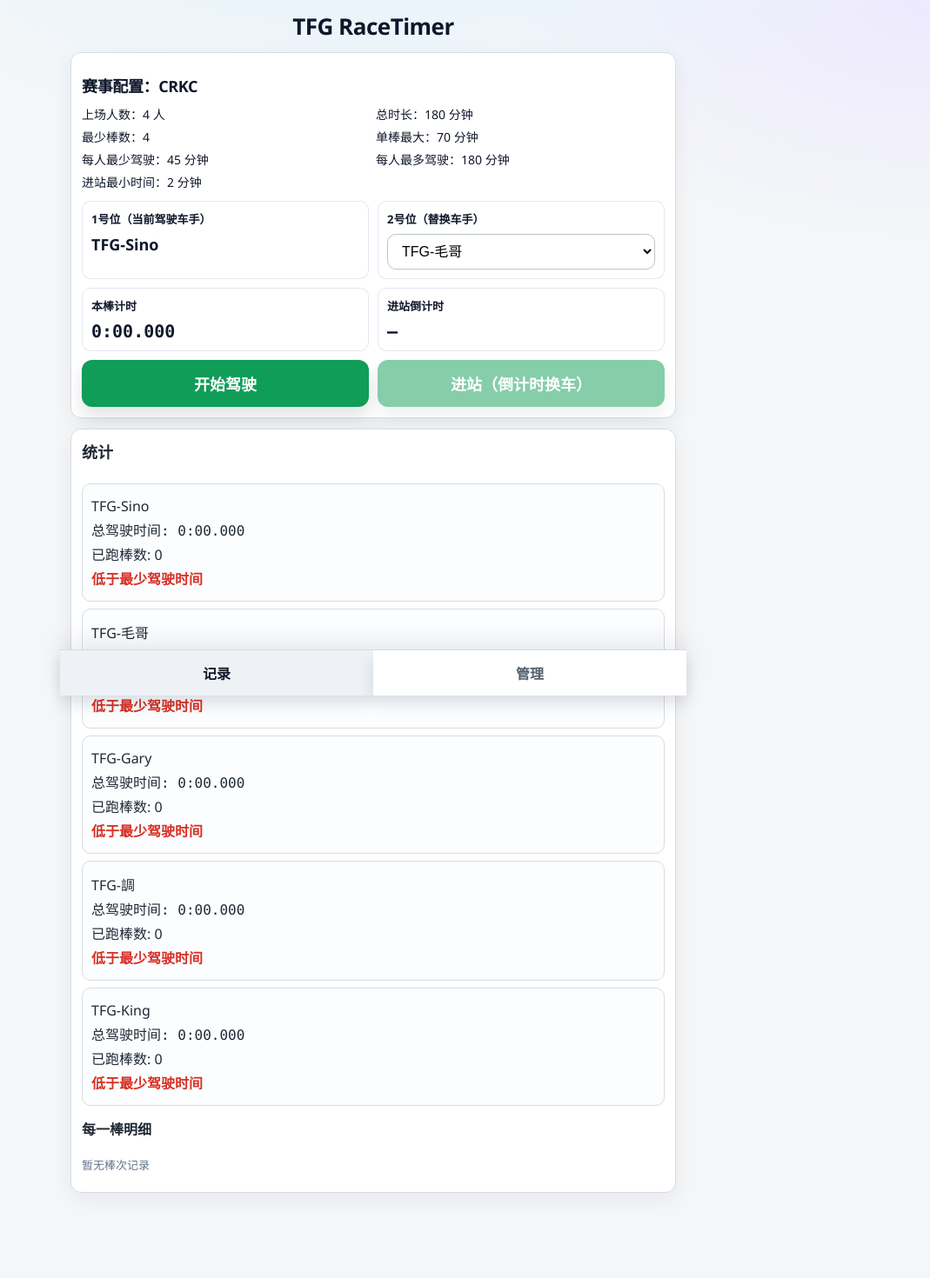
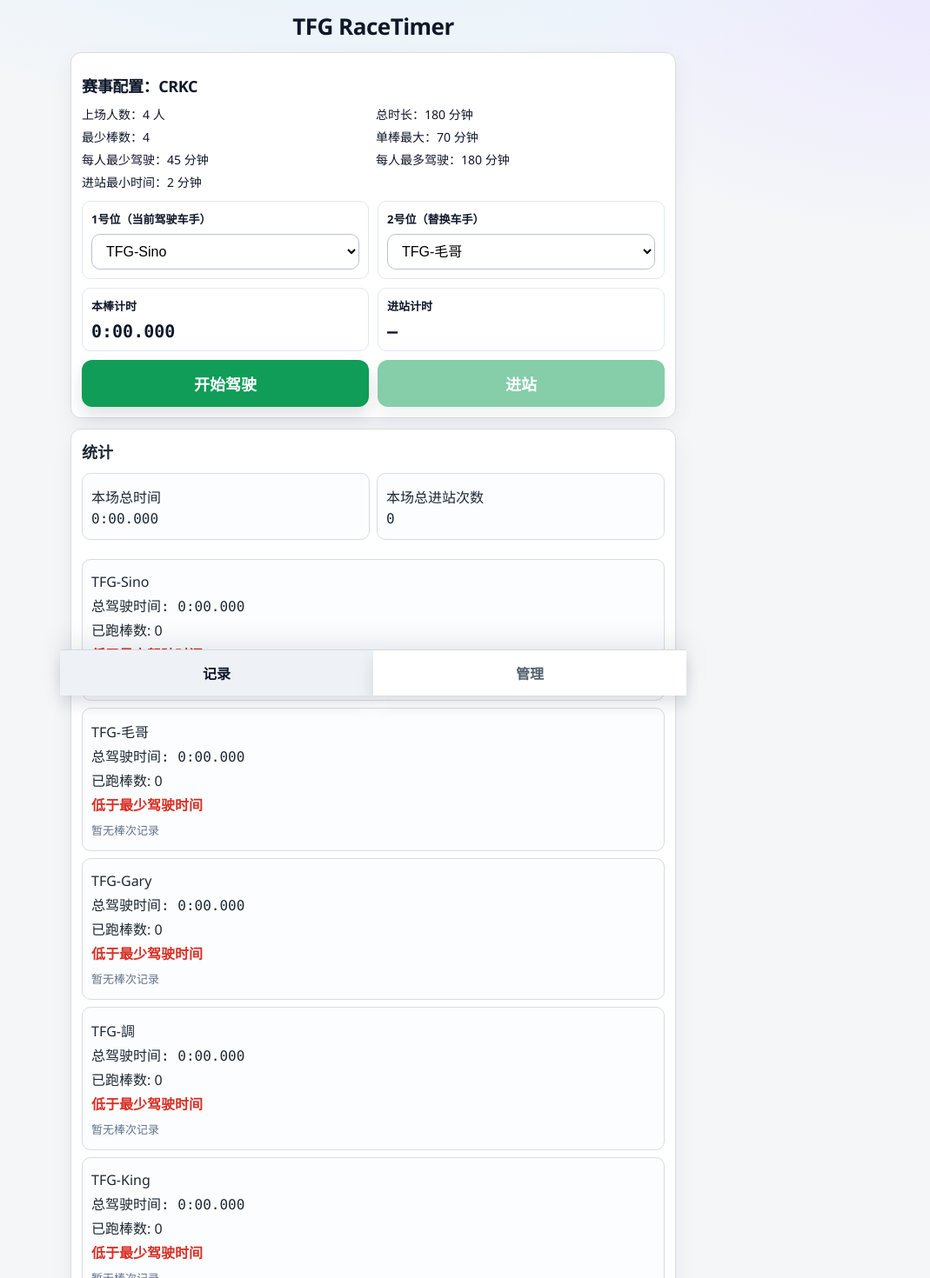
Before and after one commit to Wenuan7/racetimer, a React (Vite) app: page / in a window 1280 px wide. Shown: the top 1470 px of the page at 87% size, without its empty margins (211-1280 px from the left). Built offline with nearby package versions, Linux system fonts and the light colour scheme.

Commit message:
改为正计时

```diff
--- a/src/App.tsx
+++ b/src/App.tsx
@@ -16,6 +16,7 @@ type Stint = {
   startTime: number
   endTime: number
   duration: number
+  pitDuration: number | null
 }
 
 // 赛事规则
@@ -47,16 +48,11 @@ type AppState = {
   // 比赛开始时间（用于计算赛事剩余时间）
   raceStartTime: number | null
 
-  // 记录页：进站换车倒计时
-  pitEndTime: number | null
+  // 记录页：进站换车正计时
+  pitStartTime: number | null
   pitPrevDriverId: string | null
   pitNextDriverId: string | null
-
-  // 进站取消后：倒计时时间仍保留但不会触发换车（无意义计时）
-  pitCancelled: boolean
-
-  // 进站开始后：本棒计时暂停展示的毫秒值
-  stintPausedMs: number | null
+  pitStintIndex: number | null
 
   alerts: {
     minDriveWarnedDriverIds: string[]
@@ -89,8 +85,7 @@ type Action =
   | { type: 'MARK_MAX_STINT_WARNED' }
   | { type: 'MARK_MAX_DRIVER_WARNED'; driverId: string }
   | { type: 'START_PIT'; now: number }
-  | { type: 'FINISH_PIT'; pitEndTime: number }
-  | { type: 'CANCEL_PIT'; now: number }
+  | { type: 'END_PIT'; now: number }
 
 const STORAGE_KEY = 'kart-endurance-mvp-state'
 const PERSIST_VERSION = 4
@@ -143,12 +138,10 @@ const defaultState: AppState = {
   replacementDriverId: 'driver-2',
   activeStintStartTime: null,
   raceStartTime: null,
-  pitEndTime: null,
+  pitStartTime: null,
   pitPrevDriverId: null,
   pitNextDriverId: null,
-
-  pitCancelled: false,
-  stintPausedMs: null,
+  pitStintIndex: null,
 
   alerts: {
     minDriveWarnedDriverIds: [],
@@ -238,6 +231,7 @@ function normalizeState(raw: unknown): AppState {
           startTime: finiteNum(s.startTime, 0),
           endTime: finiteNum(s.endTime, 0),
           duration: Math.max(0, duration),
+          pitDuration: typeof s.pitDuration === 'number' ? Math.max(0, finiteNum(s.pitDuration, 0)) : null,
         }
       })
     : []
@@ -262,16 +256,10 @@ function normalizeState(raw: unknown): AppState {
     raceStartTime = Math.min(...stints.map((s) => s.startTime))
   }
 
-  const pitEndTime = typeof (obj as any).pitEndTime === 'number' ? ((obj as any).pitEndTime as number) : null
+  const pitStartTime = typeof (obj as any).pitStartTime === 'number' ? ((obj as any).pitStartTime as number) : null
   const pitPrevDriverId = typeof (obj as any).pitPrevDriverId === 'string' ? ((obj as any).pitPrevDriverId as string) : null
   const pitNextDriverId = typeof (obj as any).pitNextDriverId === 'string' ? ((obj as any).pitNextDriverId as string) : null
-
-  const pitCancelled = typeof (obj as any).pitCancelled === 'boolean' ? ((obj as any).pitCancelled as boolean) : false
-
-  const stintPausedMs =
-    typeof (obj as any).stintPausedMs === 'number'
-      ? Math.max(0, (obj as any).stintPausedMs as number)
-      : null
+  const pitStintIndex = typeof (obj as any).pitStintIndex === 'number' ? Math.max(0, Math.floor((obj as any).pitStintIndex as number)) : null
 
   const alertsRaw = (obj as any).alerts
   const alerts = {
@@ -347,11 +335,10 @@ function normalizeState(raw: unknown): AppState {
     replacementDriverId: finalReplacementDriverId,
     activeStintStartTime,
     raceStartTime,
-    pitEndTime,
+    pitStartTime,
     pitPrevDriverId,
     pitNextDriverId,
-    pitCancelled,
-    stintPausedMs,
+    pitStintIndex,
     alerts,
   }
 }
@@ -450,7 +437,7 @@ function reducer(state: AppState, action: Action): AppState {
 
       // 如果正在驾驶且删除了当前车手，则清空进程
       const activeStintStartTime = state.currentDriverId === action.id ? null : state.activeStintStartTime
-      const pitEndTime = state.pitPrevDriverId === action.id || state.pitNextDriverId === action.id ? null : state.pitEndTime
+      const pitStartTime = state.pitPrevDriverId === action.id || state.pitNextDriverId === action.id ? null : state.pitStartTime
 
       return applyTeamLimit({
         ...state,
@@ -459,11 +446,10 @@ function reducer(state: AppState, action: Action): AppState {
         currentDriverId: nextCurrent,
         replacementDriverId: nextReplacement,
         activeStintStartTime,
-        pitEndTime,
-        pitPrevDriverId: pitEndTime ? state.pitPrevDriverId : null,
-        pitNextDriverId: pitEndTime ? state.pitNextDriverId : null,
-        pitCancelled: pitEndTime ? state.pitCancelled : false,
-        stintPausedMs: pitEndTime ? state.stintPausedMs : null,
+        pitStartTime,
+        pitPrevDriverId: pitStartTime ? state.pitPrevDriverId : null,
+        pitNextDriverId: pitStartTime ? state.pitNextDriverId : null,
+        pitStintIndex: pitStartTime ? state.pitStintIndex : null,
       })
     }
 
@@ -497,11 +483,10 @@ function reducer(state: AppState, action: Action): AppState {
         stints: [],
         activeStintStartTime: null,
         raceStartTime: null,
-        pitEndTime: null,
+        pitStartTime: null,
         pitPrevDriverId: null,
         pitNextDriverId: null,
-        pitCancelled: false,
-        stintPausedMs: null,
+        pitStintIndex: null,
         alerts: {
           minDriveWarnedDriverIds: [],
           maxStintWarned: false,
@@ -526,6 +511,7 @@ function reducer(state: AppState, action: Action): AppState {
         startTime: state.activeStintStartTime,
         endTime: action.now,
         duration,
+        pitDuration: null,
       }
       return {
         ...state,
@@ -540,11 +526,10 @@ function reducer(state: AppState, action: Action): AppState {
         stints: [],
         activeStintStartTime: null,
         raceStartTime: null,
-        pitEndTime: null,
+        pitStartTime: null,
         pitPrevDriverId: null,
         pitNextDriverId: null,
-        pitCancelled: false,
-        stintPausedMs: null,
+        pitStintIndex: null,
         alerts: {
           minDriveWarnedDriverIds: [],
           maxStintWarned: false,
@@ -580,75 +565,51 @@ function reducer(state: AppState, action: Action): AppState {
 
     case 'START_PIT': {
       if (state.activeStintStartTime === null) return state
-      if (state.pitEndTime !== null && !state.pitCancelled) return state
-      const nextEvent = getSelectedEvent(state)
-      const pitDurationMs = Math.max(0, Math.floor(nextEvent.minPitTimeMinutes * 60000))
+      if (state.pitStartTime !== null) return state
       const now = action.now
 
-      // 先结束当前车手驾驶
       const duration = Math.max(0, now - state.activeStintStartTime)
       const stint: Stint = {
         driverId: state.currentDriverId,
         startTime: state.activeStintStartTime,
         endTime: now,
         duration,
+        pitDuration: null,
       }
 
-      if (pitDurationMs <= 0) {
-        // 立即换车：结束当前 stint 并立刻开启新 stint
-        return {
-          ...state,
-          stints: [...state.stints, stint],
-          currentDriverId: state.replacementDriverId,
-          replacementDriverId: state.currentDriverId,
-          activeStintStartTime: now,
-          pitEndTime: null,
-          pitPrevDriverId: null,
-          pitNextDriverId: null,
-          pitCancelled: false,
-          stintPausedMs: null,
-        }
-      }
+      const nextStints = [...state.stints, stint]
+      const pitStintIndex = nextStints.length - 1
 
       return {
         ...state,
-        stints: [...state.stints, stint],
+        stints: nextStints,
         activeStintStartTime: null,
-        pitEndTime: now + pitDurationMs,
+        pitStartTime: now,
         pitPrevDriverId: state.currentDriverId,
         pitNextDriverId: state.replacementDriverId,
-        pitCancelled: false,
-        stintPausedMs: duration,
+        pitStintIndex,
       }
     }
 
-    case 'FINISH_PIT': {
-      if (state.pitEndTime === null) return state
-      if (state.pitCancelled) return state
+    case 'END_PIT': {
+      if (state.pitStartTime === null) return state
       if (!state.pitPrevDriverId || !state.pitNextDriverId) return state
-      const end = action.pitEndTime
+      const end = action.now
+      const pitDuration = Math.max(0, end - state.pitStartTime)
+      let nextStints = state.stints
+      if (state.pitStintIndex !== null && state.stints[state.pitStintIndex]) {
+        nextStints = state.stints.map((s, idx) => (idx === state.pitStintIndex ? { ...s, pitDuration } : s))
+      }
       return {
         ...state,
+        stints: nextStints,
         currentDriverId: state.pitNextDriverId,
         replacementDriverId: state.pitPrevDriverId,
         activeStintStartTime: end,
-        pitEndTime: null,
+        pitStartTime: null,
         pitPrevDriverId: null,
         pitNextDriverId: null,
-        pitCancelled: false,
-        stintPausedMs: null,
-      }
-    }
-
-    case 'CANCEL_PIT': {
-      if (state.pitEndTime === null) return state
-      if (state.pitCancelled) return state
-      // 取消换车：不触发 FINISH_PIT，但倒计时“时间仍存在”（无意义计时）
-      return {
-        ...state,
-        activeStintStartTime: action.now,
-        pitCancelled: true,
-        stintPausedMs: null,
+        pitStintIndex: null,
       }
     }
 
@@ -684,14 +645,6 @@ export default function App() {
       // ignore
     }
   }, [state])
-
-  // 自动完成进站倒计时
-  useEffect(() => {
-    if (state.pitEndTime === null) return
-    if (now < state.pitEndTime) return
-    if (state.pitCancelled) return
-    dispatch({ type: 'FINISH_PIT', pitEndTime: state.pitEndTime })
-  }, [now, state.pitEndTime, state.pitCancelled])
 
   const selectedEvent = useMemo(() => getSelectedEvent(state), [state])
 
@@ -734,11 +687,12 @@ export default function App() {
 
   // 统计：由 stints 聚合
   const driverStats = useMemo(() => {
-    const totals = new Map<string, { totalTime: number; stintCount: number }>()
+    const totals = new Map<string, { totalTime: number; stintCount: number; stints: { duration: number; pitDuration: number | null }[] }>()
     for (const s of state.stints) {
-      const cur = totals.get(s.driverId) ?? { totalTime: 0, stintCount: 0 }
+      const cur = totals.get(s.driverId) ?? { totalTime: 0, stintCount: 0, stints: [] }
       cur.totalTime += s.duration
       cur.stintCount += 1
+      cur.stints.push({ duration: s.duration, pitDuration: s.pitDuration })
       totals.set(s.driverId, cur)
     }
     return totals
@@ -1002,8 +956,10 @@ export default function App() {
     window.alert('导入完成：车手/赛事配置已覆盖，计时记录已清空。')
   }
 
-  const pitIsActive = state.pitEndTime !== null && !state.pitCancelled
-  const pitRemainingMs = pitIsActive ? Math.max(0, (state.pitEndTime as number) - now) : 0
+  const pitIsActive = state.pitStartTime !== null
+  const pitElapsedMs = pitIsActive ? Math.max(0, now - (state.pitStartTime as number)) : 0
+  const minPitMs = Math.max(0, Math.floor(selectedEvent.minPitTimeMinutes * 60000))
+  const canEndPit = pitIsActive && pitElapsedMs >= minPitMs
 
   const canStart = state.activeStintStartTime === null && !pitIsActive && raceDrivers.length > 0
   const canEnd = state.activeStintStartTime !== null && !pitIsActive
@@ -1022,13 +978,6 @@ export default function App() {
     const ok = confirmTwice('确认结束驾驶？', '二次确认：确认后将重置该场比赛记录，继续吗？')
     if (!ok) return
     dispatch({ type: 'RESET_RACE_RECORD' })
-  }
-
-  const onCancelPit = () => {
-    if (!pitIsActive) return
-    const ok = window.confirm('确认取消进站？')
-    if (!ok) return
-    dispatch({ type: 'CANCEL_PIT', now: Date.now() })
   }
 
   return (
@@ -1315,10 +1264,20 @@ export default function App() {
               <div className="pit-slots">
                 <div className="pit-slot">
                   <div className="pit-slot-title">1号位（当前驾驶车手）</div>
-                  <div className="pit-slot-value">
-                    {currentDriver?.onRace ? currentDriver.name : '未选择上场车手'}
-                    {pitIsActive && <span className="pit-state"> · 进站中</span>}
-                  </div>
+                  {!pitIsActive && state.activeStintStartTime === null && raceDrivers.length > 0 ? (
+                    <select value={state.currentDriverId} onChange={(e) => dispatch({ type: 'SELECT_CURRENT_DRIVER', id: e.target.value })}>
+                      {raceDrivers.map((d) => (
+                        <option key={d.id} value={d.id}>
+                          {d.name}
+                        </option>
+                      ))}
+                    </select>
+                  ) : (
+                    <div className="pit-slot-value">
+                      {currentDriver?.onRace ? currentDriver.name : '未选择上场车手'}
+                      {pitIsActive && <span className="pit-state"> · 进站中</span>}
+                    </div>
+                  )}
                 </div>
 
                 <div className="pit-slot">
@@ -1348,29 +1307,23 @@ export default function App() {
                     本棒计时
                     {pitIsActive && <span className="timer-badge">（进站中）</span>}
                   </div>
-                  <div className="timer-value mono">
-                    {formatDurationMs(pitIsActive ? state.stintPausedMs ?? 0 : activeStintMs)}
-                  </div>
+                  <div className="timer-value mono">{formatDurationMs(activeStintMs)}</div>
                 </div>
 
                 <div className="timer-card">
-                  <div className="timer-label">进站倒计时</div>
-                  <div className="timer-value mono">{pitIsActive ? formatDurationMs(pitRemainingMs) : '—'}</div>
+                  <div className="timer-label">进站计时</div>
+                  <div className="timer-value mono">{pitIsActive ? formatDurationMs(pitElapsedMs) : '—'}</div>
                 </div>
               </div>
 
               <div className="actions">
                 {pitIsActive ? (
                   <>
-                    <button
-                      type="button"
-                      className="stop"
-                      onClick={onCancelPit}
-                    >
-                      取消进站
+                    <button type="button" className="stop" disabled={!canEndPit} onClick={() => dispatch({ type: 'END_PIT', now: Date.now() })}>
+                      结束进站
                     </button>
                     <button type="button" className="start" disabled>
-                      进站中
+                      {canEndPit ? '可换车' : `至少进站 ${selectedEvent.minPitTimeMinutes} 分钟`}
                     </button>
                   </>
                 ) : state.activeStintStartTime === null ? (
@@ -1384,7 +1337,7 @@ export default function App() {
                       开始驾驶
                     </button>
                     <button type="button" className="start" disabled>
-                      进站（倒计时换车）
+                      进站
                     </button>
                   </>
                 ) : (
@@ -1398,7 +1351,7 @@ export default function App() {
                       结束驾驶
                     </button>
                     <button type="button" className="start" disabled={!canPit} onClick={() => dispatch({ type: 'START_PIT', now: Date.now() })}>
-                      进站（倒计时换车）
+                      进站
                     </button>
                   </>
                 )}
@@ -1407,6 +1360,16 @@ export default function App() {
 
             <section className="card">
               <h2>统计</h2>
+              <div className="stats-overview">
+                <div className="stat-item">
+                  <p>本场总时间</p>
+                  <p className="mono">{formatDurationMs(raceElapsedMs)}</p>
+                </div>
+                <div className="stat-item">
+                  <p>本场总进站次数</p>
+                  <p className="mono">{state.stints.filter((s) => s.pitDuration !== null).length}</p>
+                </div>
+              </div>
 
               <div className="warn-board">
                 {state.activeStintStartTime !== null && (
@@ -1431,7 +1394,7 @@ export default function App() {
 
               <div className="stats">
                 {raceDrivers.map((d) => {
-                  const stat = driverStats.get(d.id) ?? { totalTime: 0, stintCount: 0 }
+                  const stat = driverStats.get(d.id) ?? { totalTime: 0, stintCount: 0, stints: [] as { duration: number; pitDuration: number | null }[] }
                   const totalMin = totalMsToMinutes(stat.totalTime)
                   const isLow = totalMin < selectedEvent.minDriveTimeMinutes
                   const isHigh = totalMin > selectedEvent.maxDriveTimeMinutes
@@ -1443,33 +1406,25 @@ export default function App() {
                       <p className="mono">总驾驶时间: {formatDurationMs(stat.totalTime)}</p>
                       <p>已跑棒数: {stat.stintCount}</p>
                       <p className={isLow || isHigh ? 'warn' : 'ok'}>{hint}</p>
+                      <div className="stint-list">
+                        {stat.stints.length === 0 ? (
+                          <p className="hint">暂无棒次记录</p>
+                        ) : (
+                          stat.stints.map((item, idx) => (
+                            <div key={`${d.id}-stint-${idx}`} className="stint-row">
+                              <div className="stint-left">
+                                <div className="stint-index">第 {idx + 1} 棒</div>
+                                <div className="stint-driver">进站时长：{item.pitDuration === null ? '无' : formatDurationMs(item.pitDuration)}</div>
+                              </div>
+                              <div className="stint-duration mono">{formatDurationMs(item.duration)}</div>
+                            </div>
+                          ))
+                        )}
+                      </div>
                     </article>
                   )
                 })}
                 {raceDrivers.length === 0 && <p className="hint">未勾选上场车手，暂无统计。</p>}
-              </div>
-
-              <h3 style={{ margin: '14px 0 10px', fontSize: 16 }}>每一棒明细</h3>
-              <div className="stint-list">
-                {state.stints.length === 0 ? (
-                  <p className="hint">暂无棒次记录</p>
-                ) : (
-                  (() => {
-                    const sorted = [...state.stints].sort((a, b) => a.startTime - b.startTime)
-                    return sorted.map((s, idx) => {
-                      const driver = state.drivers.find((d) => d.id === s.driverId)
-                      return (
-                        <div key={`${s.startTime}-${s.endTime}-${idx}`} className="stint-row">
-                          <div className="stint-left">
-                            <div className="stint-index">棒次 {idx + 1}</div>
-                            <div className="stint-driver">{driver?.name ?? s.driverId}</div>
-                          </div>
-                          <div className="stint-duration mono">{formatDurationMs(s.duration)}</div>
-                        </div>
-                      )
-                    })
-                  })()
-                )}
               </div>
             </section>
           </>
--- a/src/index.css
+++ b/src/index.css
@@ -377,6 +377,13 @@ button:disabled {
   gap: 8px;
 }
 
+.stats-overview {
+  display: grid;
+  grid-template-columns: 1fr 1fr;
+  gap: 8px;
+  margin-bottom: 10px;
+}
+
 .stat-item {
   border: 1px solid #d7dde3;
   border-radius: 10px;
```
Also changed, not shown: 功能手册.txt (added), 技术栈.txt (added).
